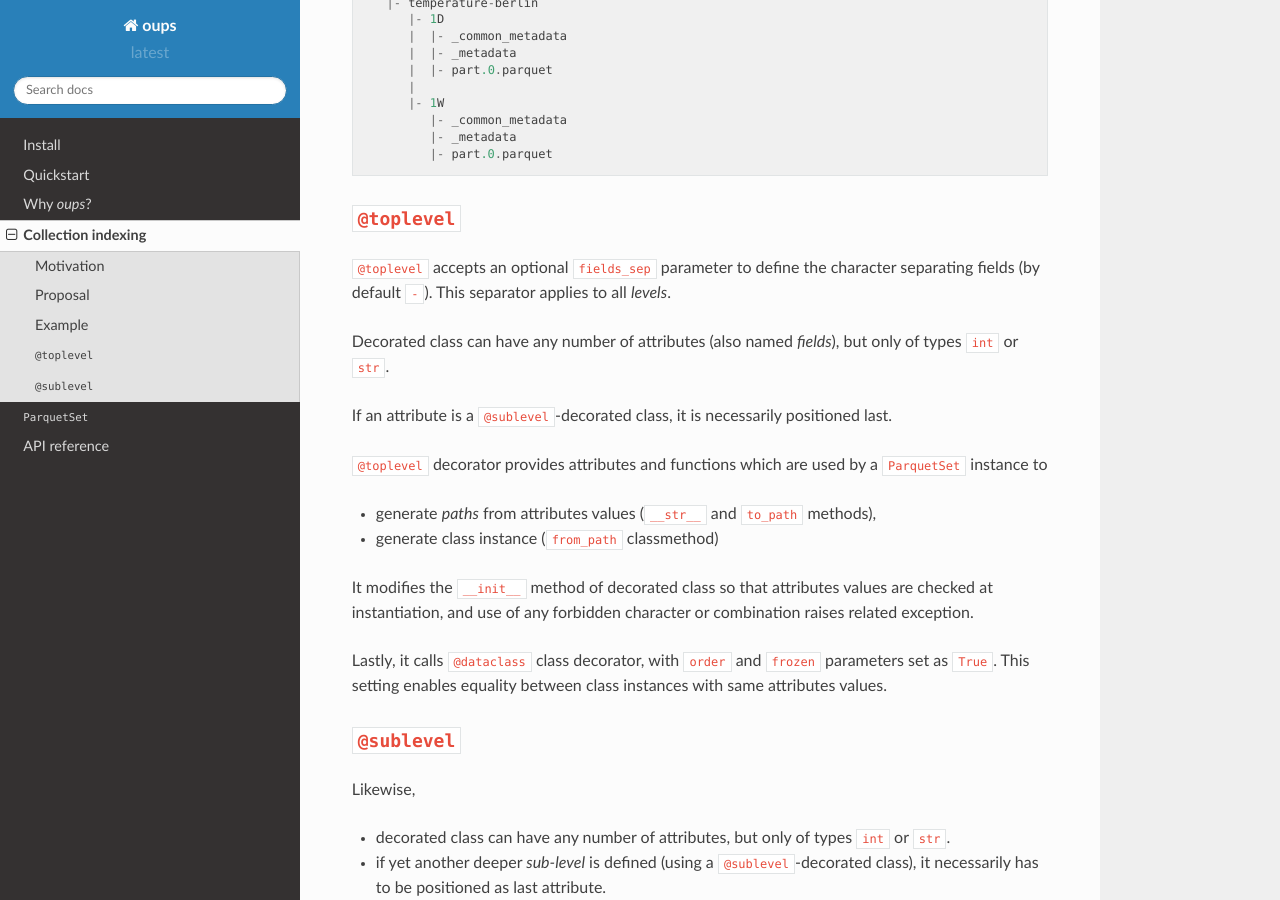
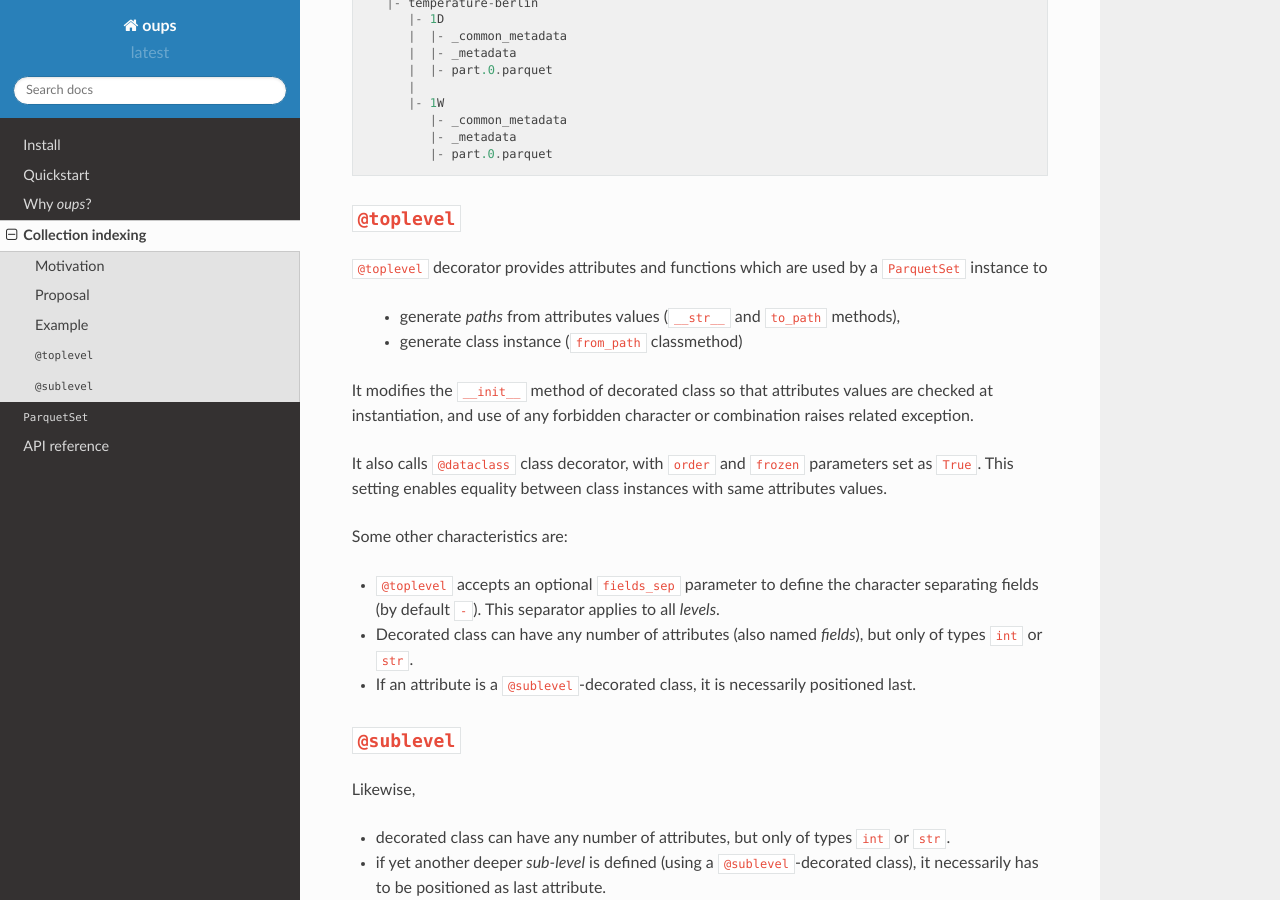
Before and after one commit to yohplala/oups, a Sphinx documentation site: the page built from docs/source/indexing.rst, in a window 1280 px wide and 900 px high, scrolled down 1399 px. Built offline with Sphinx 7.4.7 and the Read the Docs theme 2.0.0, drawn with Linux system fonts in a browser that asks for light colours.

Commit message:
Update indexing.rst

```diff
--- a/docs/source/indexing.rst
+++ b/docs/source/indexing.rst
@@ -76,21 +76,23 @@ Created folders and files are then organized as illustrated below.
 ``@toplevel``
 -------------
 
-``@toplevel`` accepts an optional ``fields_sep`` parameter to define the character separating fields (by default ``-``). This separator applies to all *levels*.
-
-Decorated class can have any number of attributes (also named *fields*), but only of types ``int`` or ``str``.
-
-If an attribute is a ``@sublevel``-decorated class, it is necessarily positioned last.
-
-
 ``@toplevel`` decorator provides attributes and functions which are used by a ``ParquetSet`` instance to
 
-* generate *paths* from attributes values (``__str__`` and ``to_path`` methods),
-* generate class instance (``from_path`` classmethod)
+  * generate *paths* from attributes values (``__str__`` and ``to_path`` methods),
+  * generate class instance (``from_path`` classmethod)
 
 It modifies the ``__init__`` method of decorated class so that attributes values are checked at instantiation, and use of any forbidden character or combination raises related exception.
 
-Lastly, it calls ``@dataclass`` class decorator, with ``order`` and ``frozen`` parameters set as ``True``. This setting enables equality between class instances with same attributes values.
+It also calls ``@dataclass`` class decorator, with ``order`` and ``frozen`` parameters set as ``True``. This setting enables equality between class instances with same attributes values.
+
+Some other characteristics are:
+
+* ``@toplevel`` accepts an optional ``fields_sep`` parameter to define the character separating fields (by default ``-``). This separator applies to all *levels*.
+
+* Decorated class can have any number of attributes (also named *fields*), but only of types ``int`` or ``str``.
+
+* If an attribute is a ``@sublevel``-decorated class, it is necessarily positioned last.
+
 
 ``@sublevel``
 -------------
```
